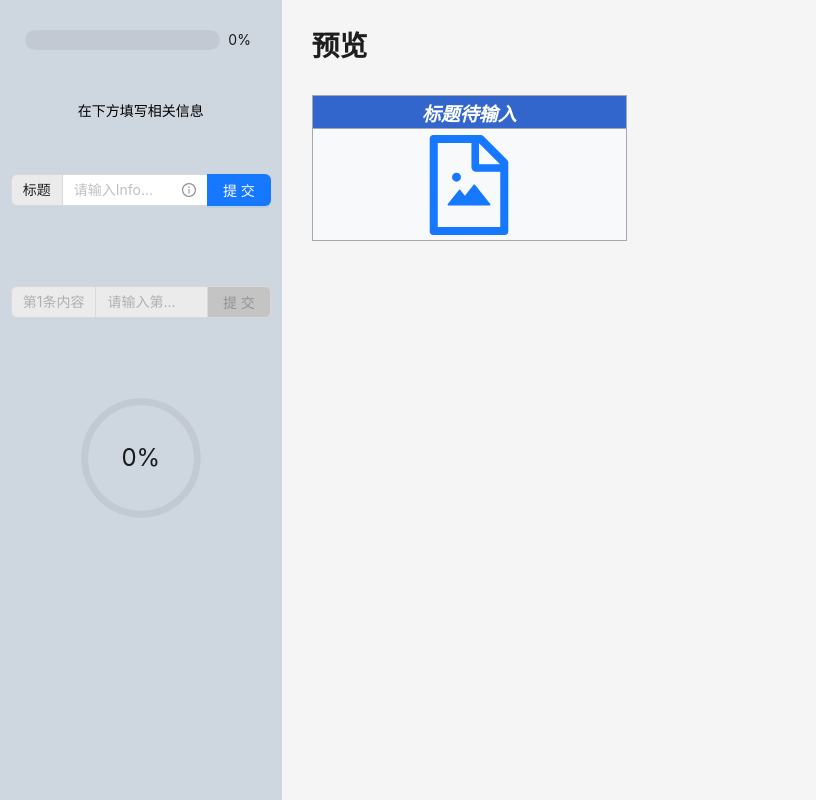
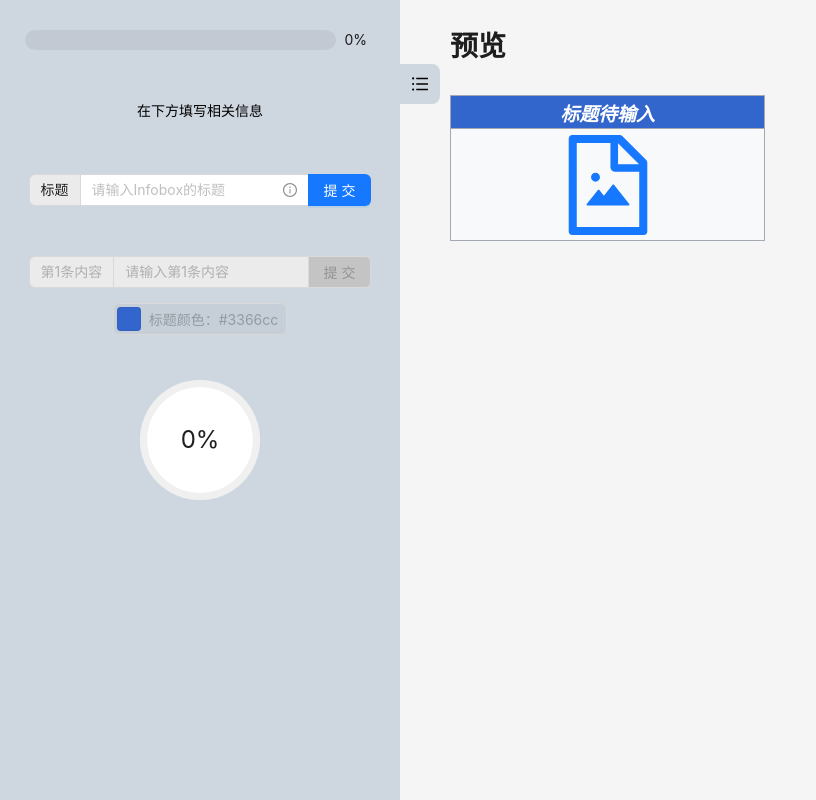
Before and after one commit to Heuluck/Create-infoboxes-in-Mediawiki-Remake, a React (Vite) app: page / in a window 1280 px wide. Shown: the whole page, without its empty margins (0-816 px from the left). Built offline with nearby package versions, Linux system fonts and the light colour scheme.

Commit message:
perf:支持手机等窄屏，允许修改颜色

```diff
--- a/index.html
+++ b/index.html
@@ -4,7 +4,7 @@
     <meta charset="UTF-8" />
     <link rel="icon" type="image/svg+xml" href="/vite.svg" />
     <meta name="viewport" content="width=device-width, initial-scale=1.0" />
-    <title>MW自助信息栏</title>
+    <title>MediaWiki原生信息栏生成器</title>
   </head>
   <body>
     <div id="root"></div>
--- a/src/App.jsx
+++ b/src/App.jsx
@@ -1,5 +1,5 @@
-import { useState,useEffect } from 'react'
-import { Layout} from "antd"
+import { useState, useEffect } from 'react'
+import { Layout } from "antd"
 import './App.css'
 const { Header, Content, Footer, Sider } = Layout;
 import InputArea from './components/Left/InputArea';
@@ -16,16 +16,17 @@ function App() {
   )
 }
 
-function Index(){
-  const [count, setCount] = useState(0)
+function Index() {
+  const [collapsed, setCollapsed] = useState(false);
   const [title, setTitle] = useState('标题待输入')
   const [content, setContent] = useState([])
   const [contentRef, setContentRef] = useState([])
-    const [showCode,setShow] = useState(false)
-    const [previewContent,setPreviewContent] = useState([])
-    function getWindowSize() {
-    const {innerWidth, innerHeight} = window;
-    return {innerWidth, innerHeight};
+  const [previewContent, setPreviewContent] = useState([])
+  const [titleColor, setTitleColor] = useState('#3366CC')
+  const [showCode, setShow] = useState(false)
+  function getWindowSize() {
+    const { innerWidth, innerHeight } = window;
+    return { innerWidth, innerHeight };
   }
   const [windowSize, setWindowSize] = useState(getWindowSize());
 
@@ -38,17 +39,21 @@ function Index(){
       window.removeEventListener('resize', handleWindowResize);
     };
   }, []);
-  return(
+  return (
     <Layout style={{ minHeight: '100vh' }}>
-        <Sider width={"22%"} style={{overflowY:"scroll",height:windowSize.innerHeight}} >
-          <InputArea setTitle={setTitle} setContent={setContent} setContentRef={setContentRef} setShowCode={setShow} setPreviewContent={setPreviewContent} />
-        </Sider>
-        <Layout>
-          <Content style={{overflowY:"scroll",height:windowSize.innerHeight,flex:"none"}}>
-            <OutputArea title={title} content={content} contentRef={contentRef} showCode={showCode} previewContent={previewContent} />
-          </Content>
-        </Layout>
+      <Sider width={"400px"} collapsible collapsed={collapsed} onCollapse={(value) => setCollapsed(value)} breakpoint="lg"
+        collapsedWidth="0"
+        onBreakpoint={(broken) => {
+          console.log(broken);
+        }}>
+        <InputArea setTitle={setTitle} setContent={setContent} setContentRef={setContentRef} setShowCode={setShow} setPreviewContent={setPreviewContent} setTitleColor={setTitleColor} />
+      </Sider>
+      <Layout>
+        <Content style={{ overflowY: "scroll", height: windowSize.innerHeight, flex: "none" }}>
+          <OutputArea title={title} content={content} contentRef={contentRef} showCode={showCode} previewContent={previewContent} titleColor={titleColor} />
+        </Content>
       </Layout>
+    </Layout>
   )
 }
 
--- a/src/components/Content/OutputArea.jsx
+++ b/src/components/Content/OutputArea.jsx
@@ -3,7 +3,7 @@ import { Prism as SyntaxHighlighter } from 'react-syntax-highlighter';
 import { atomDark } from 'react-syntax-highlighter/dist/esm/styles/prism';
 import { useAutoAnimate } from '@formkit/auto-animate/react'
 import { Space } from 'antd';
-import {FileImageOutlined} from '@ant-design/icons';
+import { FileImageOutlined } from '@ant-design/icons';
 import "./style.css"
 
 class Code extends React.Component {
@@ -22,9 +22,10 @@ class Code extends React.Component {
 
 export default function OutputArea(prop) {
     const [parent, enableAnimations] = useAutoAnimate()
+    const [table, enableTableAnimations] = useAutoAnimate()
     let code = `
 {| class="wikitable" style="width: 25em; color:#72777D; font-size: 90%; border: 1px solid #aaaaaa; margin-bottom: 0.5em; margin-left: 1em; padding: 0.2em; float: right; clear: right; text-align:right;"
-! style="text-align: center; background-color:#3366CC; color:white;" colspan="2" |<span style="font-size:150%;font-weight:bold;"><i>{{PAGENAME}}</i></span>
+! style="text-align: center; background-color:${prop.titleColor}; color:white;" colspan="2" |<span style="font-size:150%;font-weight:bold;"><i>{{PAGENAME}}</i></span>
 |-
 | colspan="2" class="image" | [[File:{{{图片|No Image Available.png}}}|缩略图|居中|link=]]${prop.content.length != 0 ? prop.content.join('') : ""}
 |}
@@ -35,7 +36,7 @@ export default function OutputArea(prop) {
 }}
     `
     return (
-        <div style={{ margin: "24px 30px 0", }} ref={parent}>
+        <div style={{ margin: "24px 50px 0", }} ref={parent}>
             {prop.showCode ? <>
                 <pre><h1>模板页</h1>
                     <Code lang="jsx">
@@ -50,17 +51,20 @@ export default function OutputArea(prop) {
             </> :
                 <><h1>预览</h1>
                     <table className='wikiTable'>
-                        <tbody><tr>
-                            <th style={{ textAlign: "center", backgroundColor: "#3366CC", color: "white" }} colSpan="2">
-                                <span style={{ fontSize: "150%", fontWeight: "bold" }}><i>
-                                    {prop.title ? prop.title : "出现错误：title未定义"}
-                                </i></span>
-                            </th></tr>
+                        <tbody ref={table}>
+                            <tr>
+                                <th style={{ textAlign: "center", backgroundColor:prop.titleColor, color: "white" }} colSpan="2">
+                                    <span style={{ fontSize: "150%", fontWeight: "bold" }}><i>
+                                        {prop.title ? prop.title : "出现错误：title未定义"}
+                                    </i></span>
+                                </th>
+                            </tr>
                             <tr>
                                 <td colSpan="2" className="image"><div className="center"><div className="thumb tnone"><div className="thumbinner" style={{ width: "182px" }}>
-                                    <a title="文件:No Image Available.png"><FileImageOutlined style={{fontSize:"100px"}} /></a>
+                                    <a title="文件:No Image Available.png"><FileImageOutlined style={{ fontSize: "100px" }} /></a>
                                     <div className="thumbcaption"></div></div></div></div>
-                                </td></tr>
+                                </td>
+                            </tr>
                             {prop.previewContent}
                         </tbody>
                     </table>
--- a/src/components/Left/InputArea.jsx
+++ b/src/components/Left/InputArea.jsx
@@ -1,4 +1,4 @@
-import { Space, Input, Button, Progress, Tooltip } from "antd"
+import { Space, Input, Button, Progress, Tooltip, ColorPicker } from "antd"
 import { useState } from "react"
 import { useAutoAnimate } from '@formkit/auto-animate/react'
 import React from "react"
@@ -6,7 +6,7 @@ import { InfoCircleOutlined } from '@ant-design/icons';
 
 class CenterIt extends React.Component {
     render() {
-        return <Space.Compact style={{ width: '100%', margin: "40px auto", alignItems: "center", justifyContent: "center" }}>
+        return <Space.Compact style={{ width: '100%', margin: "40px auto 10px", alignItems: "center", justifyContent: "center" }}>
             {this.props.children}
         </Space.Compact>
     }
@@ -48,22 +48,22 @@ export default function InputArea(prop) {
         prop.setContentRef(current => [...current,
         `\n|${content} =`])
 
-        prop.setPreviewContent(current=>[...current,<tr>
+        prop.setPreviewContent(current => [...current, <tr>
             <td className="left">{content}
             </td>
             <td className="right">数据将显示于此
             </td>
         </tr>])
         inputSingle()
-        setPercent(current=>current<90?current+2:current)
-        setCount(current=>current+1)
+        setPercent(current => current < 90 ? current + 2 : current)
+        setCount(current => current + 1)
         setComfirmVisibility(true)
     }
 
     return (
         <div ref={parent}>
-            {contentVisibility&&<><Space.Compact style={{ width: '98%', margin: "5px auto", alignItems: "center", justifyContent: "center", padding: "25px" }}><Progress percent={percent} size={["default", 20]} /></Space.Compact>
-            <p style={{ textAlign: "center" }}>在下方填写相关信息</p></>}
+            {contentVisibility && <><Space.Compact style={{ width: '98%', margin: "5px auto", alignItems: "center", justifyContent: "center", padding: "25px" }}><Progress percent={percent} size={["default", 20]} /></Space.Compact>
+                <p style={{ textAlign: "center" }}>在下方填写相关信息</p></>}
             {titleVisibility && <CenterIt>
                 <Input addonBefore="标题" placeholder="请输入Infobox的标题" style={{ width: "70%" }} allowClear suffix={
                     <Tooltip title="也就是模板页的页面标题">
@@ -71,13 +71,14 @@ export default function InputArea(prop) {
                     </Tooltip>} value={title} onChange={(e) => inputTitle(e.target.value)} onPressEnter={() => { titleSubmitHandler() }} />
                 <Button type="primary" onClick={() => { titleSubmitHandler() }}>提交</Button>
             </CenterIt>}
-            {contentVisibility&&<CenterIt>
-                <Input addonBefore={`第${count}条内容`}placeholder={`请输入第${count}条内容`} style={{ width: "70%" }} disabled={contentAvailability} allowClear
-                    value={singleContent} onChange={(e) => inputSingle(e.target.value)} onPressEnter={() => { contentSubmitHandler(singleContent) /*在这里传入防止一些奇怪问题*/ }}/>
+            {contentVisibility && <><CenterIt>
+                <Input addonBefore={`第${count}条内容`} placeholder={`请输入第${count}条内容`} style={{ width: "70%" }} disabled={contentAvailability} allowClear
+                    value={singleContent} onChange={(e) => inputSingle(e.target.value)} onPressEnter={() => { contentSubmitHandler(singleContent) /*在这里传入防止一些奇怪问题*/ }} />
                 <Button type="primary" onClick={() => { contentSubmitHandler(singleContent) /*在这里传入防止一些奇怪问题*/ }} disabled={contentAvailability}>提交</Button>
-            </CenterIt>}
-            {comfirmVisibility && <Center><Button type="primary" onClick={()=>{prop.setShowCode(true);setContentVisibility(false);setComfirmVisibility(false);setPercent(100)}} block>完成</Button></Center>}
-            <CenterIt><Progress type="circle" percent={percent} /></CenterIt>
+            </CenterIt>
+                <Center><ColorPicker defaultValue="#3366CC" onChange={(e)=>{prop.setTitleColor(e.toHexString())}} showText={(color) => <span>标题颜色：{color.toHexString()}</span>}  disabled={contentAvailability} /></Center></>}
+            {comfirmVisibility && <Center><Button type="primary" onClick={() => { prop.setShowCode(true); setContentVisibility(false); setComfirmVisibility(false); setPercent(100) }} block>完成</Button></Center>}
+            <CenterIt><Progress type="circle" percent={percent} style={{ backgroundColor: "white", borderRadius: "80px" }} /></CenterIt>
         </div>
     )
 }
```
Also changed, not shown: 5 other files (tests, documents, lock files or other folders).
